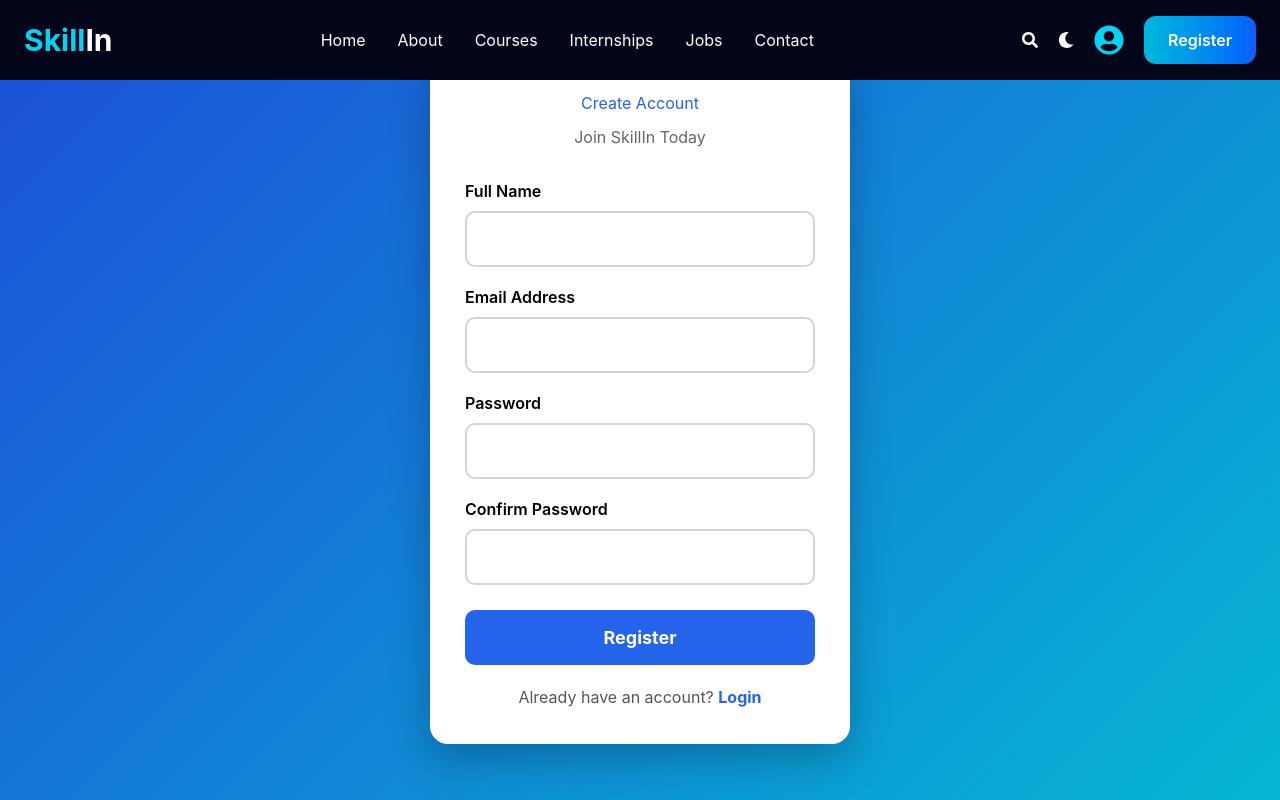
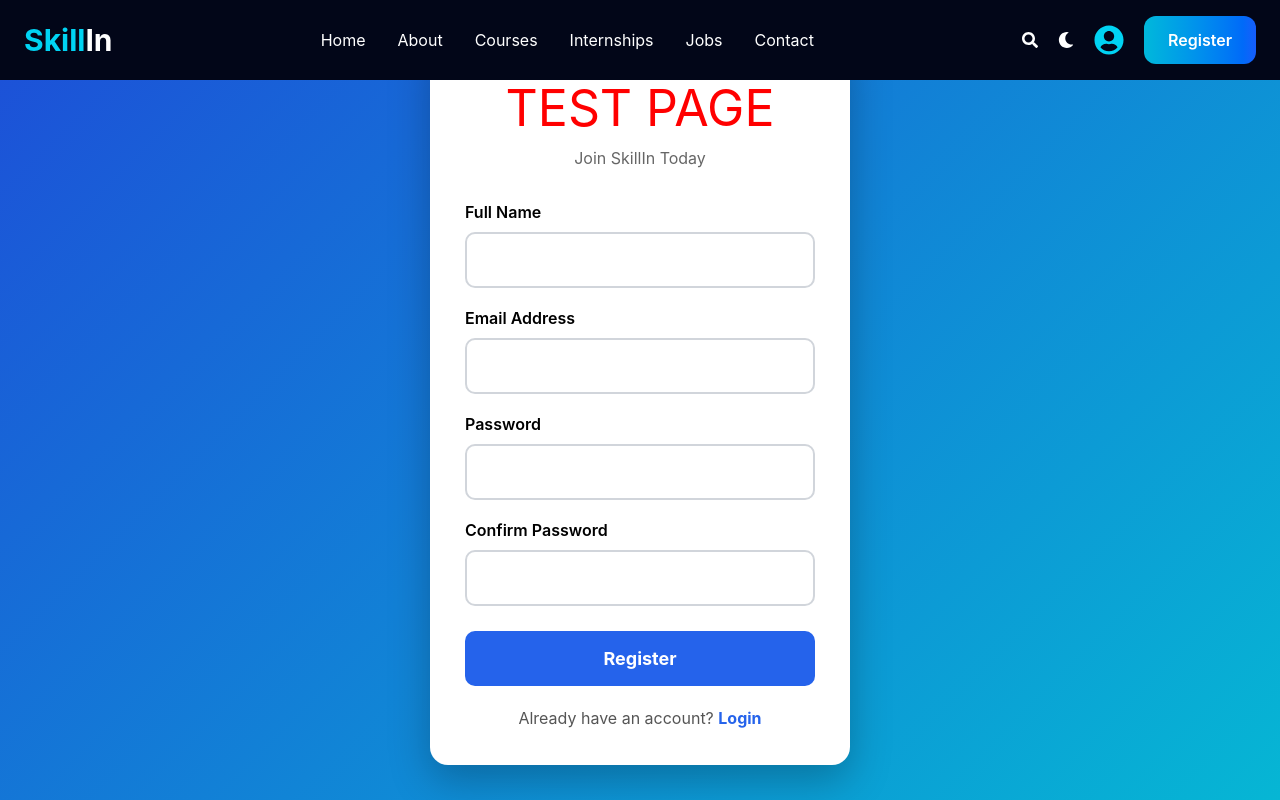
Before and after one commit to rahulrockey0987-tech/Skillin, a React (Vite) app: page /register in a window 1280 px wide. Built offline with nearby package versions, Linux system fonts and the light colour scheme.

Commit message:
Test register page

```diff
--- a/src/pages/Register/Register.jsx
+++ b/src/pages/Register/Register.jsx
@@ -82,14 +82,14 @@ export default function Register() {
         }}
       >
         <h1
-          style={{
-            textAlign: "center",
-            color: "#2563eb",
-            marginBottom: "10px",
-          }}
-        >
-          Create Account
-        </h1>
+  style={{
+    color: "red",
+    fontSize: "50px",
+    textAlign: "center",
+  }}
+>
+  TEST PAGE
+</h1>
 
         <p
           style={{
```
